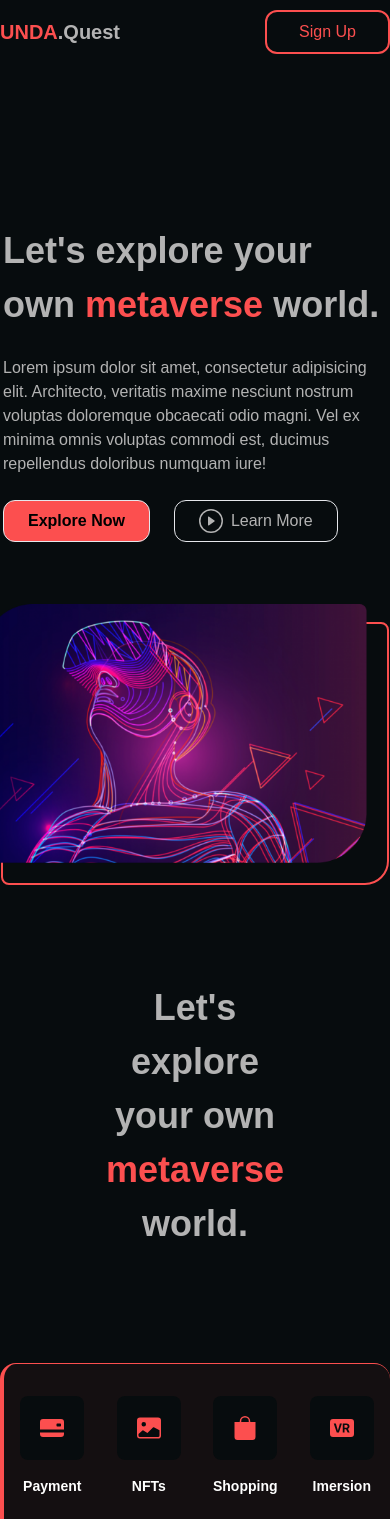
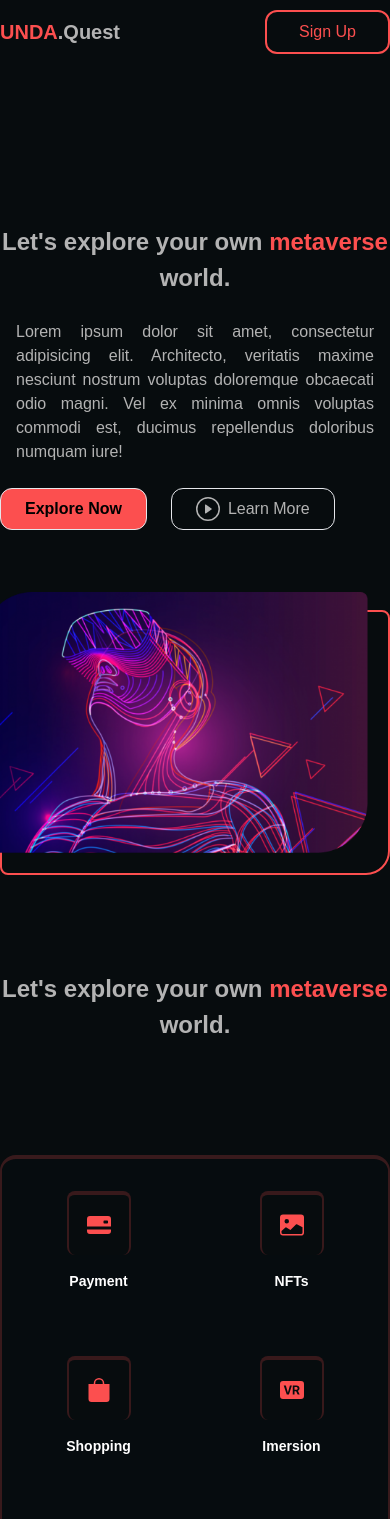
Before and after one commit to wemersonqueiroz/metaverse, a React (Vite) app: page / in a window 390 px wide. Shown: the top 1519 px of the page. Built offline with nearby package versions, Linux system fonts and the light colour scheme.

Commit message:
Updating style Main container

```diff
--- a/src/containers/Hero.tsx
+++ b/src/containers/Hero.tsx
@@ -3,13 +3,13 @@ import { BsPlayCircle } from "react-icons/bs"
 const Hero = () => {
   return (
     <main>
-      <div className="mt-40  flex flex-col md:flex-row relative text-left items-center justify-center gap-x-4 ">
-        <div className="flex flex-col max-w-sm md:max-w-lg items-left ">
-          <h1 className="text-4xl font-extrabold">
+      <div className="container mx-auto mt-40  flex flex-col md:flex-row relative text-left items-center justify-center gap-x-4 ">
+        <div className="flex flex-col md:max-w-lg items-center md:items-left ">
+          <h1 className="text-2xl md:text-4xl font-extrabold text-center  md:text-left">
             Let's explore your own{" "}
             <span className="text-clrPrimaryRed">metaverse</span> world.
           </h1>
-          <p className="mt-6 font-light text-left">
+          <p className="mt-6 font-light text-justify px-4 md:pr-8 md:text-left">
             Lorem ipsum dolor sit amet, consectetur adipisicing elit.
             Architecto, veritatis maxime nesciunt nostrum voluptas doloremque
             obcaecati odio magni. Vel ex minima omnis voluptas commodi est,
@@ -27,13 +27,13 @@ const Hero = () => {
         </div>
         <div className="mt-20 md:mt-0 md:ml-auto border-2 border-clrPrimaryRed rounded-bl-lg rounded-tr-lg rounded-br-3xl rounded-tl-3xl relative">
           <img
-            className="flex flex-col max-w-sm relative -top-5 -left-5"
+            className="flex flex-col w-full md:max-w-md md:w-full relative -top-5 -left-5"
             src={Meta}
             alt=""
           />
         </div>
       </div>
-      <p className="text-center mt-24 text-4xl font-black w-1/2 mx-auto">
+      <p className="text-center mt-24 text-2xl md:text-4xl font-black mx-auto">
         Let's explore your own{" "}
         <span className="text-clrPrimaryRed">metaverse</span> world.{" "}
       </p>
--- a/src/containers/Main.tsx
+++ b/src/containers/Main.tsx
@@ -17,7 +17,7 @@ function Main() {
       <>
         {" "}
         <div className="text-center relative items-center flex flex-col justify-center m-8 hover:-top-10 hover:bg-clrPrimaryRed  hover:h-full rounded-2xl hover:first::hidden ">
-          <span className="text-2xl w-16 h-16 rounded-lg  items-center flex justify-center first bg-clrBackgroundPrimary text-clrPrimaryRed">
+          <span className="text-2xl w-16 h-16 rounded-lg  items-center flex justify-center first bg-clrBackgroundPrimary text-clrPrimaryRed border-t-4 border-l-2 border-r-2 border-clrPrimaryRed/20">
             {cardIcon}
           </span>
           <p className="text-sm mt-4 font-bold last text-white">{cardText}</p>
@@ -27,7 +27,7 @@ function Main() {
   }
   return (
     <>
-      <div className="h-full mt-28 rounded-2xl border-clrPrimaryRed border-l-4 border-t border-b grid md:grid-cols-4 grid-cols-4 md:grid-rows-2 items-center justify-center bg-clrPrimaryRed/5 md:h-[30rem] relative">
+      <div className="h-full mt-28 rounded-2xl border-clrPrimaryRed/20 border-l-2 border-t-4 border-b border-r-2 grid md:grid-cols-4 grid-cols-2 md:grid-rows-2 items-center justify-center bg-gray-900/5 md:h-[30rem] relative">
         <RenderCard
           cardIcon={<BsFillCreditCard2BackFill />}
           cardText={"Payment"}
```
